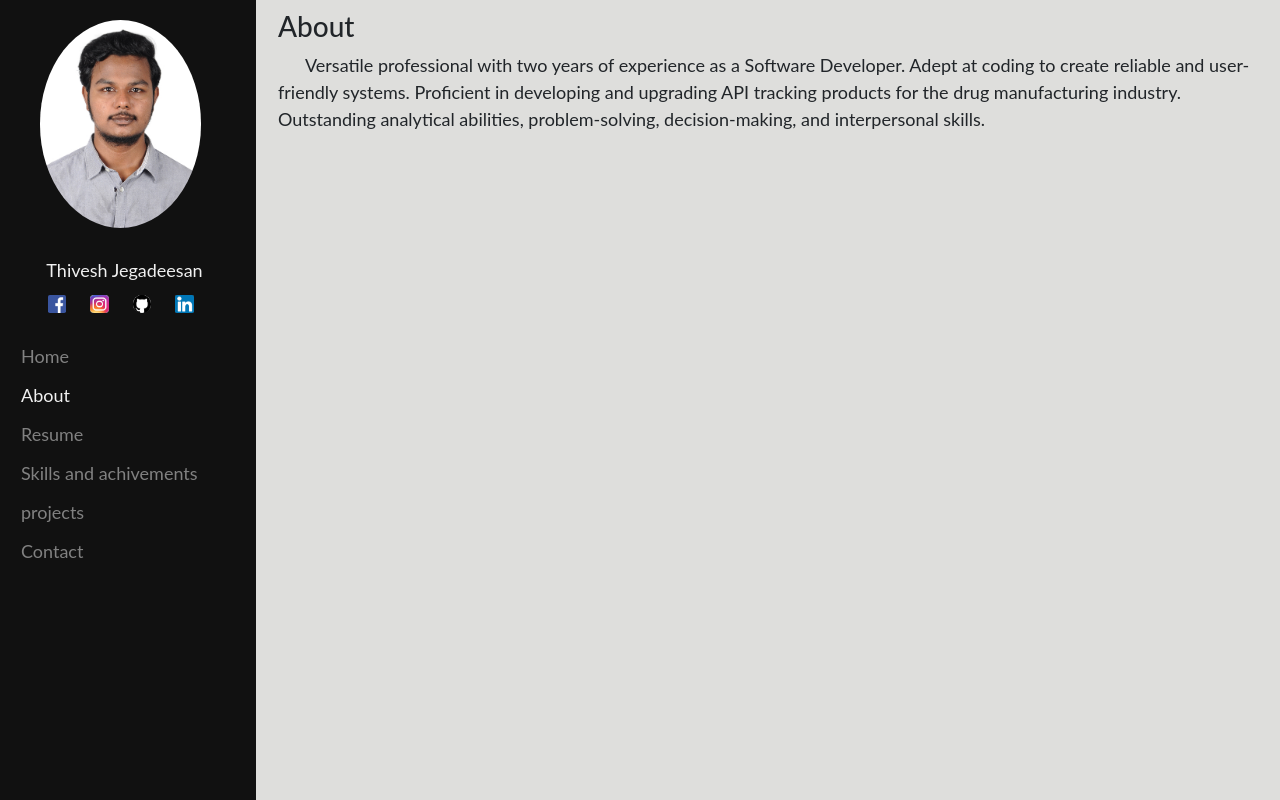
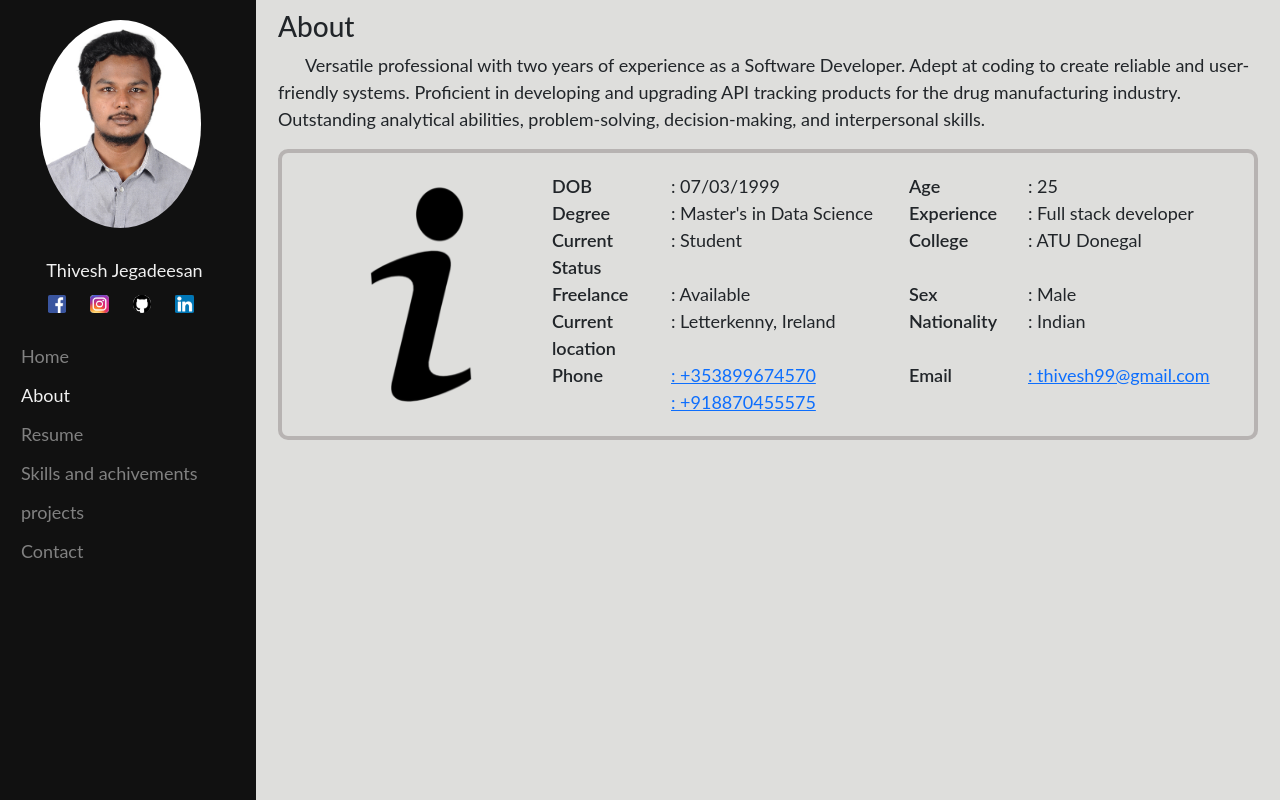
Before and after one commit to thivesh-jegadeesan/portfolio, a Django app: page /portfolio/about in a window 1280 px wide. Run offline with Django 5.2, Linux system fonts and the light colour scheme.

Commit message:
upto about

```diff
--- a/home/templates/about/index.html
+++ b/home/templates/about/index.html
@@ -1,17 +1,121 @@
 <!-- templates/about.html -->
 {% extends 'base.html' %}
 {% load static %}
-
+<link rel="stylesheet" href="//code.jquery.com/ui/1.13.2/themes/base/jquery-ui.css">
+  <link rel="stylesheet" href="/resources/demos/style.css">
 {% block title %}About Thivesh{% endblock %}
 
 {% block content %}
-<div class="container" >
-
+<div class="container">
     <h3 style="padding-top:10px">About</h3>
-    <!-- Add your about page content here -->
     <p>&emsp;&emsp;Versatile professional with two years of experience as a Software Developer.
         Adept at coding to create reliable and user-friendly systems.
         Proficient in developing and upgrading API tracking products for the drug manufacturing industry.
-        Outstanding analytical abilities, problem-solving, decision-making, and interpersonal skills.</p>
+        Outstanding analytical abilities, problem-solving, decision-making, and interpersonal skills.
+    </p>
+    <div class="container" >
+        <div class="row" id="infodiv" style="vertical-align:middle;     border: 4px solid #695b5b54;border-radius: 10px;padding: 20px 0px 20px 20px;">
+            <div class="col-md-3">
+                <img src="{% static "images/info.png" %}" width="100%" style="border-radius: 50%;    vertical-align: middle; height: 100%;">
+            </div>
+            <div class="col-md-9">
+                <div class="row">
+                    <div class="col-md-2 infonameb">
+                        DOB
+                    </div>
+                    <div class="col-md-4 infoname">
+                        : 07/03/1999
+                    </div>
+                    <div class="col-md-2 infonameb">
+                        Age
+                    </div>
+                    <div class="col-md-4 infoname">
+                        : 25
+                    </div>
+                </div>
+
+                <div class="row" >
+                    <div class="col-md-2 infonameb">
+                        Degree
+                    </div>
+                    <div class="col-md-4 infoname">
+                        : Master's in Data Science
+                    </div>
+                    <div class="col-md-2 infonameb">
+                        Experience
+                    </div>
+                    <div class="col-md-4 infoname">
+                        : Full stack developer
+                    </div>
+                </div>
+                <div class="row" >
+                    <div class="col-md-2 infonameb">
+                        Current Status
+                    </div>
+                    <div class="col-md-4 infoname">
+                        : Student
+                    </div>
+                    <div class="col-md-2 infonameb">
+                        College
+                    </div>
+                    <div class="col-md-4 infoname">
+                        : ATU Donegal
+                    </div>
+                </div>
+                <div class="row" >
+                    <div class="col-md-2 infonameb">
+                        Freelance
+                    </div>
+                    <div class="col-md-4 infoname">
+                        : Available
+                    </div>
+
+                    <div class="col-md-2 infonameb">
+                        Sex
+                    </div>
+                    <div class="col-md-4 infoname">
+                        : Male
+                    </div>
+                </div>
+
+                <div class="row" >
+                    <div class="col-md-2 infonameb">
+                        Current location
+                    </div>
+                    <div class="col-md-4 infoname">
+                        : Letterkenny, Ireland
+                    </div>
+                    <div class="col-md-2 infonameb">
+                        Nationality
+                    </div>
+                    <div class="col-md-4 infoname">
+                        : Indian
+                    </div>
+                </div>
+                <div class="row" >
+                    <div class="col-md-2 infonameb">
+                        Phone
+                    </div>
+                    <div class="col-md-4 infoname">
+                        <a href = "tel: +353899674570">: +353899674570</a>
+                        <br>
+                        <a href = "tel: +918870455575">: +918870455575</a>
+                    </div>
+                    <div class="col-md-2 infonameb">
+                        Email
+                    </div>
+                    <div class="col-md-4 infoname">
+                        <a href = "mailto: thivesh99@gmail.com">: thivesh99@gmail.com</a>
+                    </div>
+                </div>
+            </div>
+
+        </div>
+    </div>
 </div>
+
+<script>
+{% comment %} $('#infodiv').slideUp('slow'); {% endcomment %}
+$( "#infodiv" ).animate({ "right": "+=50px" }, "slow" );
+</script>
 {% endblock %}
--- a/home/templates/base.html
+++ b/home/templates/base.html
@@ -5,6 +5,7 @@
 <head>
     <meta charset="UTF-8">
     <meta name="viewport" content="width=device-width, initial-scale=1.0">
+    <script src="https://code.jquery.com/jquery-3.7.1.js" integrity="sha256-eKhayi8LEQwp4NKxN+CfCh+3qOVUtJn3QNZ0TciWLP4=" crossorigin="anonymous"></script>
     <link href="https://cdn.jsdelivr.net/npm/bootstrap@5.0.2/dist/css/bootstrap.min.css" rel="stylesheet" integrity="sha384-EVSTQN3/azprG1Anm3QDgpJLIm9Nao0Yz1ztcQTwFspd3yD65VohhpuuCOmLASjC" crossorigin="anonymous">
     <title>{% block title %}My portfolio{% endblock %}</title>
     <!-- Add your common stylesheets, scripts, or other head content here -->
@@ -63,6 +64,13 @@
         }
         p{
           font-size: 18px;
+        }
+        .infoname{
+          font-size:18px;
+        }
+        .infonameb{
+          font-weight:600;
+          font-size:18px;
         }
         </style>
 </head>
```
Also changed, not shown: home/static/images/info.png (added).
